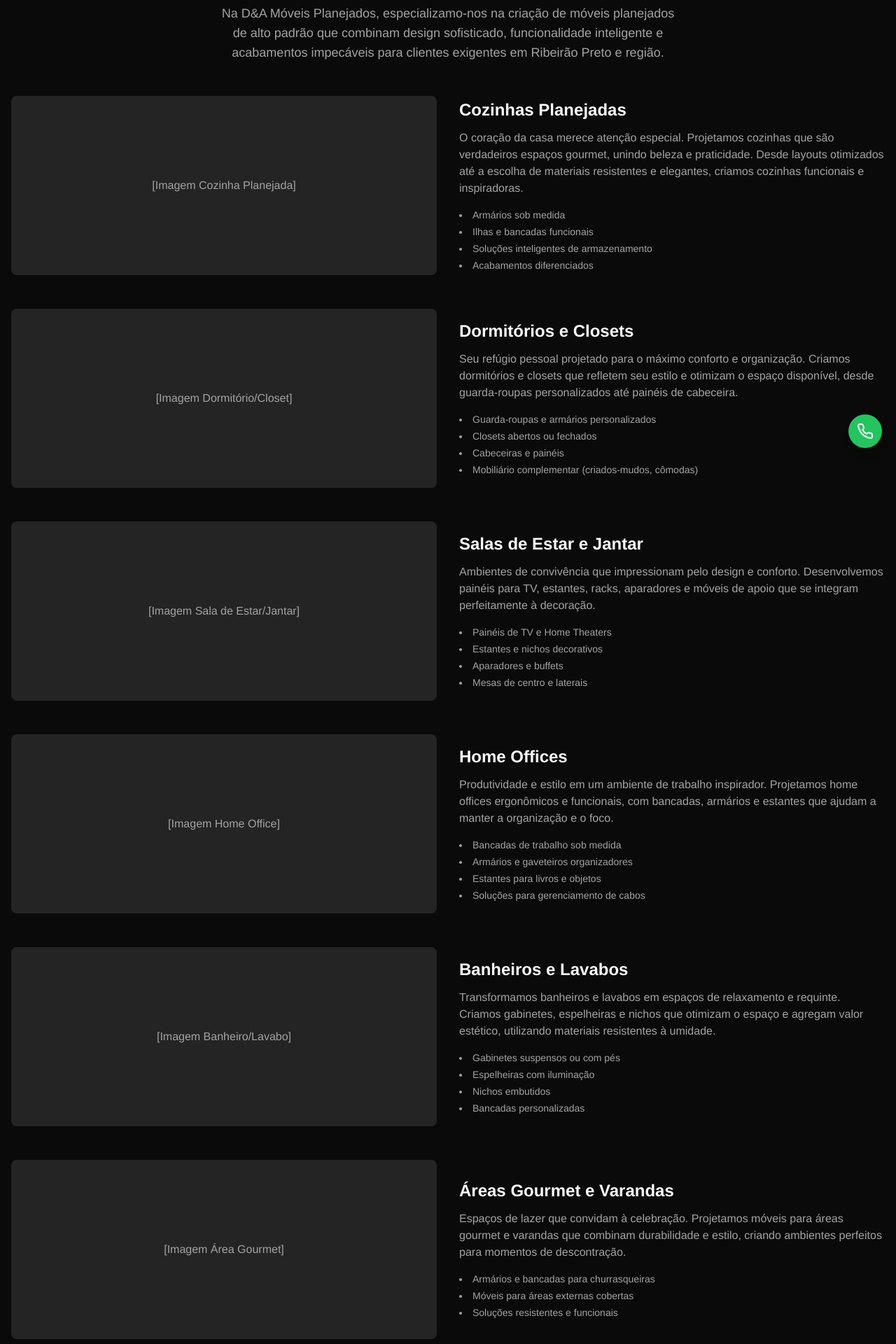
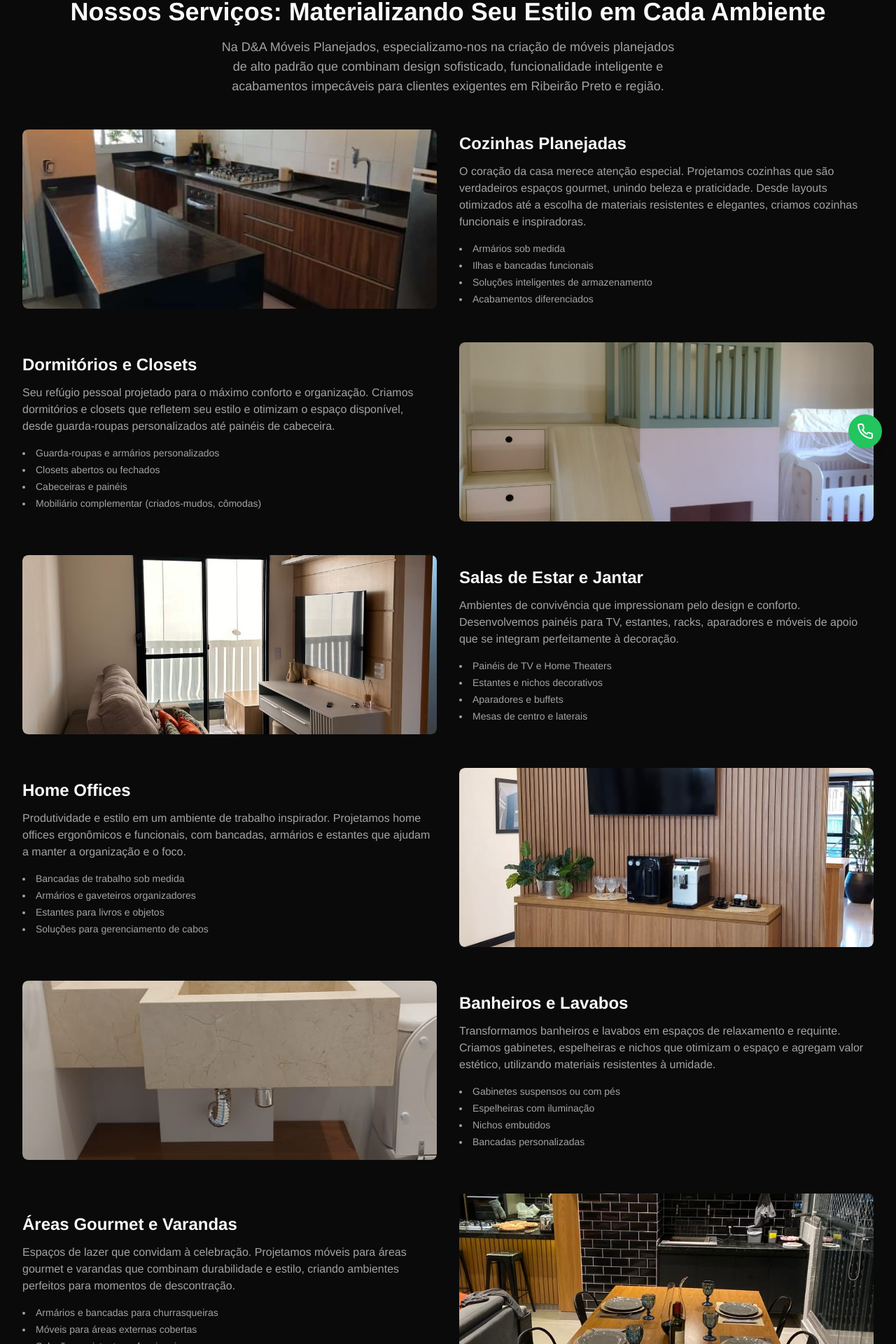
Before and after one commit to alahazelsk/DeA_M-veis_Planejados, a Next.js app: page /servicos in a window 1280 px wide. Shown: the part 140-2060 px from the top of the page at 70% size. Built offline with nearby package versions, Linux system fonts and the light colour scheme.

Commit message:
Add files via upload

```diff
--- a/src/app/servicos/page.tsx
+++ b/src/app/servicos/page.tsx
@@ -1,6 +1,7 @@
 import { Metadata } from 'next';
 import Link from 'next/link';
 import { Button } from '@/components/ui/button';
+import Image from 'next/image'; // Import Image component
 
 export const metadata: Metadata = {
   title: 'Serviços | D&A Móveis Planejados',
@@ -12,16 +13,24 @@ interface ServiceItemProps {
   title: string;
   description: string;
   items: string[];
-  imagePlaceholder: string; // Placeholder text for image area
+  imageSrc: string; // Changed from imagePlaceholder to imageSrc
+  imageAlt: string; // Added alt text prop
+  imagePosition?: 'left' | 'right'; // Optional prop for alternating image position
 }
 
-const ServiceItem: React.FC<ServiceItemProps> = ({ title, description, items, imagePlaceholder }) => (
+const ServiceItem: React.FC<ServiceItemProps> = ({ title, description, items, imageSrc, imageAlt, imagePosition = 'left' }) => (
   <div className="grid md:grid-cols-2 gap-8 items-center mb-12">
-    {/* Image Placeholder - Alternating sides could be implemented later */}
-    <div className="h-64 bg-muted rounded-lg flex items-center justify-center text-muted-foreground order-1">
-      [{imagePlaceholder}]
+    {/* Image - Now uses Image component */}
+    <div className={`relative h-64 w-full rounded-lg overflow-hidden ${imagePosition === 'left' ? 'md:order-1' : 'md:order-2'}`}>
+      <Image
+        src={imageSrc}
+        alt={imageAlt}
+        fill
+        style={{ objectFit: 'cover' }}
+        className="rounded-lg"
+      />
     </div>
-    <div className="order-2">
+    <div className={`${imagePosition === 'left' ? 'md:order-2' : 'md:order-1'}`}>
       <h3 className="text-2xl font-semibold mb-3 text-primary">{title}</h3>
       <p className="text-muted-foreground mb-4">{description}</p>
       <ul className="list-disc list-inside text-muted-foreground space-y-1 text-sm">
@@ -34,53 +43,67 @@ const ServiceItem: React.FC<ServiceItemProps> = ({ title, description, items, im
 );
 
 export default function ServicosPage() {
-  const services = [
+  const services: ServiceItemProps[] = [
     {
       title: "Cozinhas Planejadas",
       description: "O coração da casa merece atenção especial. Projetamos cozinhas que são verdadeiros espaços gourmet, unindo beleza e praticidade. Desde layouts otimizados até a escolha de materiais resistentes e elegantes, criamos cozinhas funcionais e inspiradoras.",
       items: ["Armários sob medida", "Ilhas e bancadas funcionais", "Soluções inteligentes de armazenamento", "Acabamentos diferenciados"],
-      imagePlaceholder: "Imagem Cozinha Planejada"
+      imageSrc: "/cozinhas/cozinhas-15.jpg", // Example image
+      imageAlt: "Cozinha planejada D&A Móveis",
+      imagePosition: 'left'
     },
     {
       title: "Dormitórios e Closets",
       description: "Seu refúgio pessoal projetado para o máximo conforto e organização. Criamos dormitórios e closets que refletem seu estilo e otimizam o espaço disponível, desde guarda-roupas personalizados até painéis de cabeceira.",
       items: ["Guarda-roupas e armários personalizados", "Closets abertos ou fechados", "Cabeceiras e painéis", "Mobiliário complementar (criados-mudos, cômodas)"],
-      imagePlaceholder: "Imagem Dormitório/Closet"
+      imageSrc: "/dormitorios/dormitorios-12.jpg", // Example image
+      imageAlt: "Dormitório planejado D&A Móveis",
+      imagePosition: 'right' // Alternate position
     },
     {
       title: "Salas de Estar e Jantar",
       description: "Ambientes de convivência que impressionam pelo design e conforto. Desenvolvemos painéis para TV, estantes, racks, aparadores e móveis de apoio que se integram perfeitamente à decoração.",
       items: ["Painéis de TV e Home Theaters", "Estantes e nichos decorativos", "Aparadores e buffets", "Mesas de centro e laterais"],
-      imagePlaceholder: "Imagem Sala de Estar/Jantar"
+      imageSrc: "/salas/salas-30.jpg", // Example image
+      imageAlt: "Sala de estar planejada D&A Móveis",
+      imagePosition: 'left'
     },
     {
       title: "Home Offices",
       description: "Produtividade e estilo em um ambiente de trabalho inspirador. Projetamos home offices ergonômicos e funcionais, com bancadas, armários e estantes que ajudam a manter a organização e o foco.",
       items: ["Bancadas de trabalho sob medida", "Armários e gaveteiros organizadores", "Estantes para livros e objetos", "Soluções para gerenciamento de cabos"],
-      imagePlaceholder: "Imagem Home Office"
+      imageSrc: "/escritorios/escritorios-02.jpg", // Example image
+      imageAlt: "Home office planejado D&A Móveis",
+      imagePosition: 'right' // Alternate position
     },
     {
       title: "Banheiros e Lavabos",
       description: "Transformamos banheiros e lavabos em espaços de relaxamento e requinte. Criamos gabinetes, espelheiras e nichos que otimizam o espaço e agregam valor estético, utilizando materiais resistentes à umidade.",
       items: ["Gabinetes suspensos ou com pés", "Espelheiras com iluminação", "Nichos embutidos", "Bancadas personalizadas"],
-      imagePlaceholder: "Imagem Banheiro/Lavabo"
+      imageSrc: "/banheiros/banheiros-05.jpg", // Example image
+      imageAlt: "Banheiro planejado D&A Móveis",
+      imagePosition: 'left'
     },
     {
       title: "Áreas Gourmet e Varandas",
       description: "Espaços de lazer que convidam à celebração. Projetamos móveis para áreas gourmet e varandas que combinam durabilidade e estilo, criando ambientes perfeitos para momentos de descontração.",
       items: ["Armários e bancadas para churrasqueiras", "Móveis para áreas externas cobertas", "Soluções resistentes e funcionais"],
-      imagePlaceholder: "Imagem Área Gourmet"
+      imageSrc: "/area_lazer/area-lazer-01.jpg", // Example image
+      imageAlt: "Área gourmet planejada D&A Móveis",
+      imagePosition: 'right' // Alternate position
     },
      {
       title: "Projetos Comerciais",
       description: "Atendemos também a projetos comerciais que demandam móveis planejados de alto padrão, como escritórios, lojas, clínicas e consultórios, sempre com foco na funcionalidade, durabilidade e na identidade visual da marca.",
       items: ["Mobiliário para escritórios", "Balcões e expositores para lojas", "Móveis para recepção e consultórios", "Soluções personalizadas para negócios"],
-      imagePlaceholder: "Imagem Projeto Comercial"
+      imageSrc: "/corporativo/corporativo-25.jpg", // Example image
+      imageAlt: "Projeto comercial planejado D&A Móveis",
+      imagePosition: 'left'
     }
   ];
 
   return (
-    <div className="space-y-12">
+    <div className="container mx-auto px-4 py-12 space-y-12">
       <section className="text-center">
         <h1 className="text-4xl font-bold mb-4 text-primary">Nossos Serviços: Materializando Seu Estilo em Cada Ambiente</h1>
         <p className="text-lg text-muted-foreground max-w-prose mx-auto">
```
